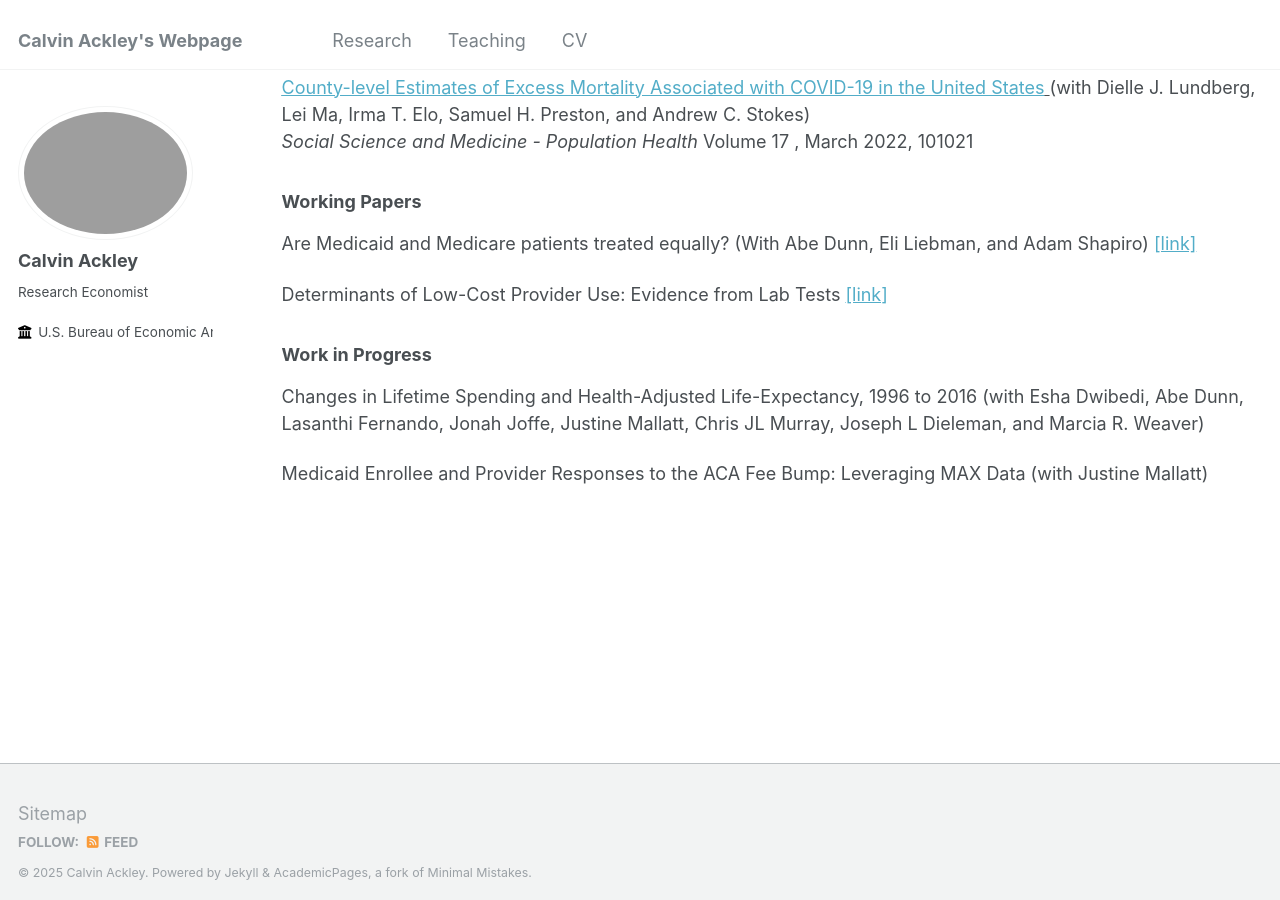
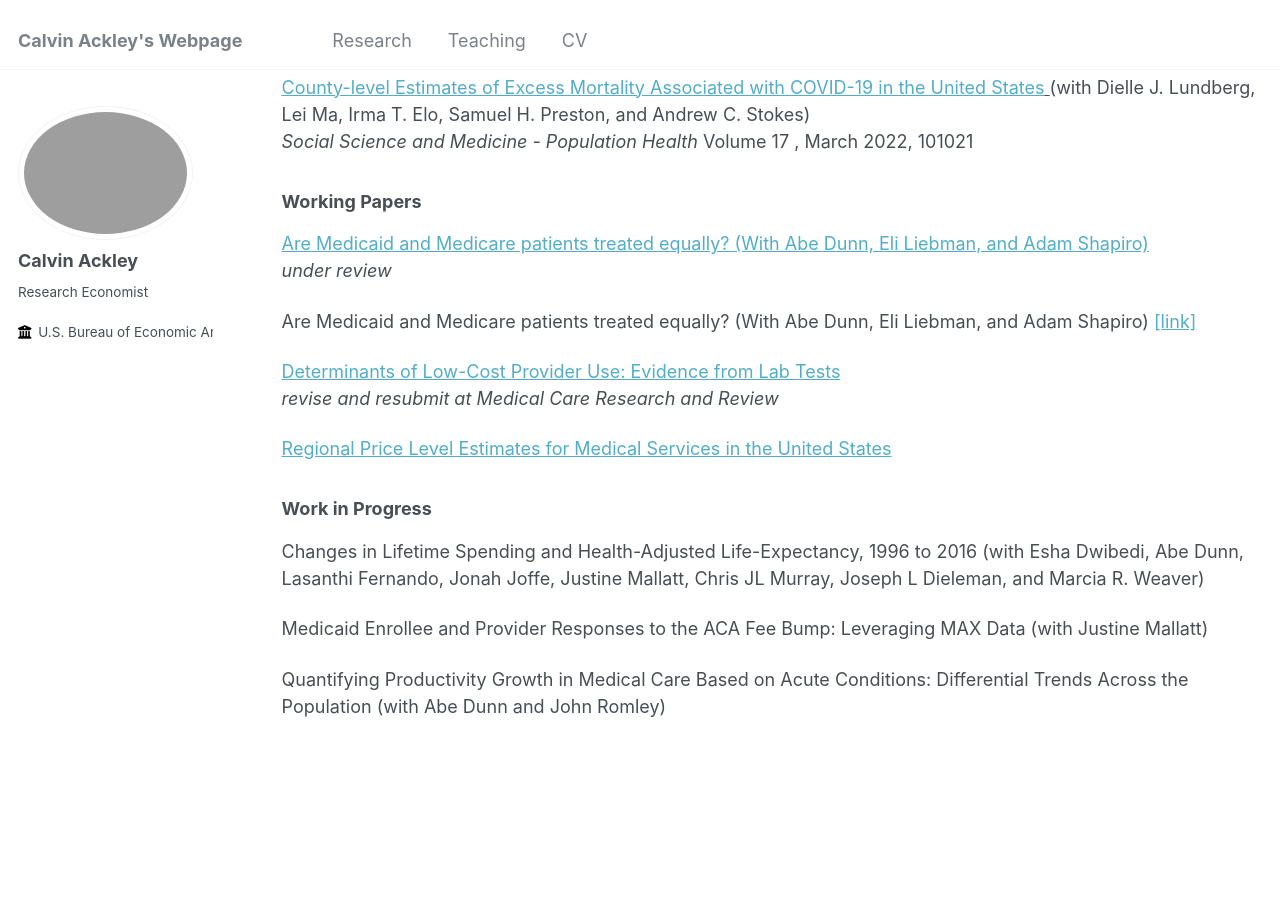
Before and after one commit to ackleycb/ackleycb.github.io, a Jekyll site: the page built from _pages/research.md, in a window 1280 px wide and 900 px high, scrolled down 291 px. Built offline with Jekyll 4.4.1, drawn with Linux system fonts in a browser that asks for light colours.

Commit message:
Update research.md

```diff
--- a/_pages/research.md
+++ b/_pages/research.md
@@ -22,14 +22,22 @@ Lei Ma, Irma T. Elo, Samuel H. Preston, and Andrew C. Stokes) <br> *Social Scien
 
 
 ### Working Papers
+[Are Medicaid and Medicare patients treated equally? (With Abe Dunn, Eli Liebman, and Adam Shapiro)](/files/Medicaid_Duals.pdf)<br>
+*under review*
 
 Are Medicaid and Medicare patients treated equally? (With Abe Dunn, Eli Liebman, and Adam Shapiro)
 [[link]](https://www.frbsf.org/wp-content/uploads/wp2024-14.pdf "medicaid_duals")
 
-Determinants of Low-Cost Provider Use: Evidence from Lab Tests [[link]](/files/Determinants_of_lowcost_provider_use_8_19_24.pdf)
+[Determinants of Low-Cost Provider Use: Evidence from Lab Tests](/files/Determinants_of_lowcost_provider_use_8_19_24.pdf)<br>
+*revise and resubmit at Medical Care Research and Review*
+
+[Regional Price Level Estimates for Medical Services in the United States](/files/Regional_Price_Levels_draft.pdf)<br>
+
 
 ### Work in Progress
 
 Changes in Lifetime Spending and Health-Adjusted Life-Expectancy, 1996 to 2016 (with Esha Dwibedi, Abe Dunn, Lasanthi Fernando, Jonah Joffe, Justine Mallatt, Chris JL Murray, Joseph L Dieleman, and Marcia R. Weaver)
 
 Medicaid Enrollee and Provider Responses to the ACA Fee Bump: Leveraging MAX Data (with Justine Mallatt)
+
+Quantifying Productivity Growth in Medical Care Based on Acute Conditions:  Differential Trends Across the Population (with Abe Dunn and John Romley)
```
